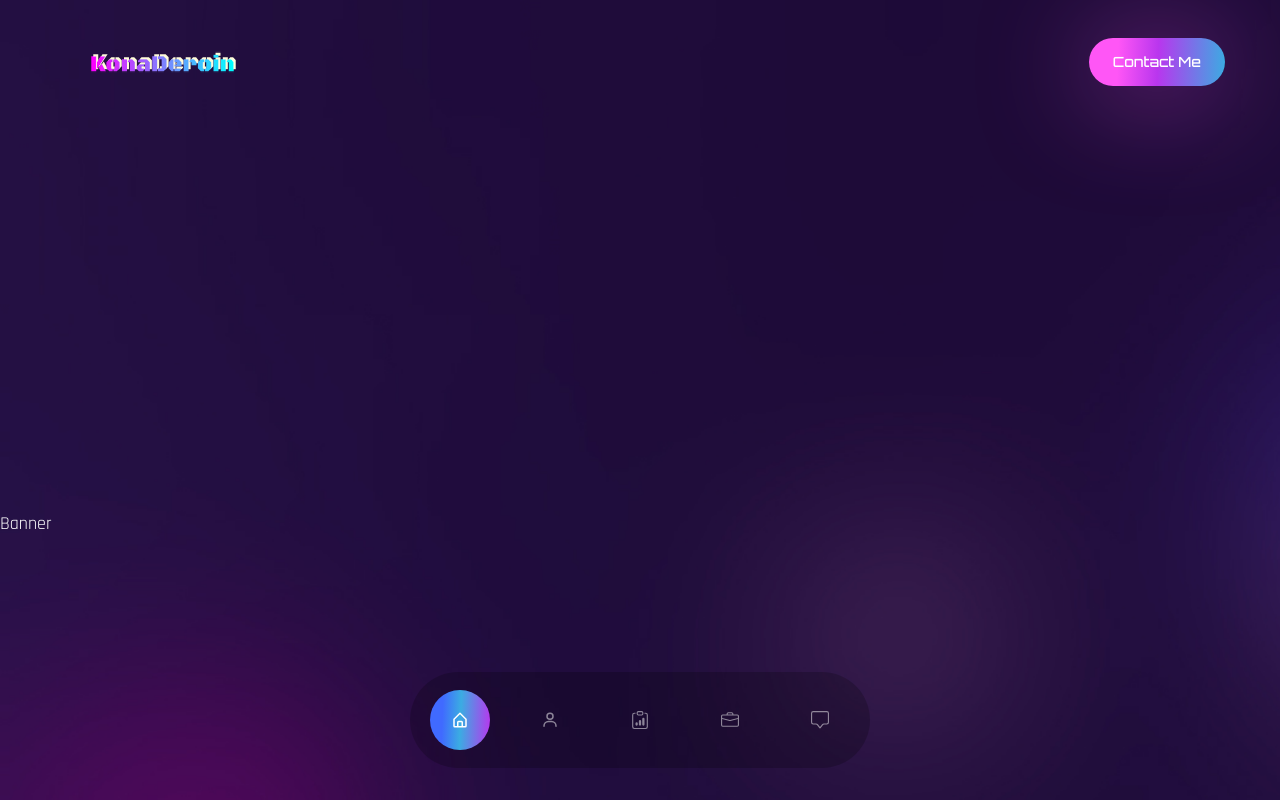
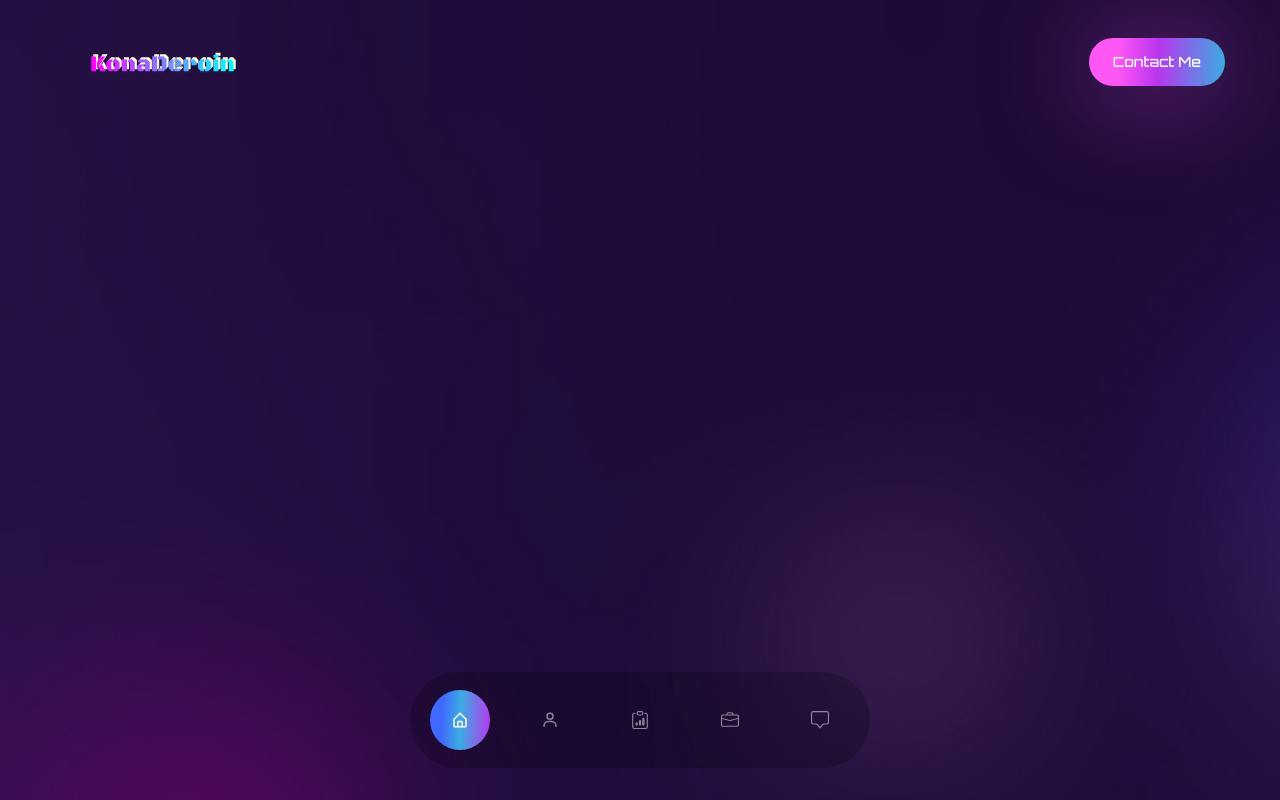
Before and after one commit to KingKonaTheFirst/react-portfolio2, a React (Create React App) app: page / in a window 1280 px wide. Shown: the top 800 px of the page. Built offline with nearby package versions, Linux system fonts and the light colour scheme; the HTML template or start-up script is replaced by a standard one; a web font is replaced by a local one.

Commit message:
imported icons animations into baner

```diff
--- a/src/components/Banner.jsx
+++ b/src/components/Banner.jsx
@@ -1,7 +1,18 @@
 import React from 'react';
+import image from '../assets/avatar.svg'
+import {FaGithub, FaYoutube, FaDribble} from 'react-icons/fa'
+import { TypeAnimation } from 'react-type-animation';
+import {motion} from 'framer-motion'
+import { fadeIn } from "../variants"
+
 
 const Banner = () => {
-  return <div className='section'>Banner</div>;
+  return <section id="home" className='section'>
+    <div className="container mx-auto">
+      <div></div>
+      <div></div>
+    </div>
+  </section>;
 };
 
 export default Banner;
--- a/src/components/Header.js
+++ b/src/components/Header.js
@@ -2,7 +2,7 @@ import React from "react";
 import Logo from '../assets/KonaDeroin.svg'
 const Header = () => {
   return (
-    <header id="home" className="py-8">
+    <header className="py-8">
       <div className="container mx-auto">
         <div className="flex justify-between items-center ">
           {/* logo */}
--- a/src/components/Nav.jsx
+++ b/src/components/Nav.jsx
@@ -19,6 +19,7 @@ const Nav = () => {
             activeClass="active"
             smooth={true}
             spy={true}
+            offset={-200}
             className="cursor-pointer w-[60px] h-[60px] flex items-center justify-center"
           >
             <BiHomeAlt />
```
